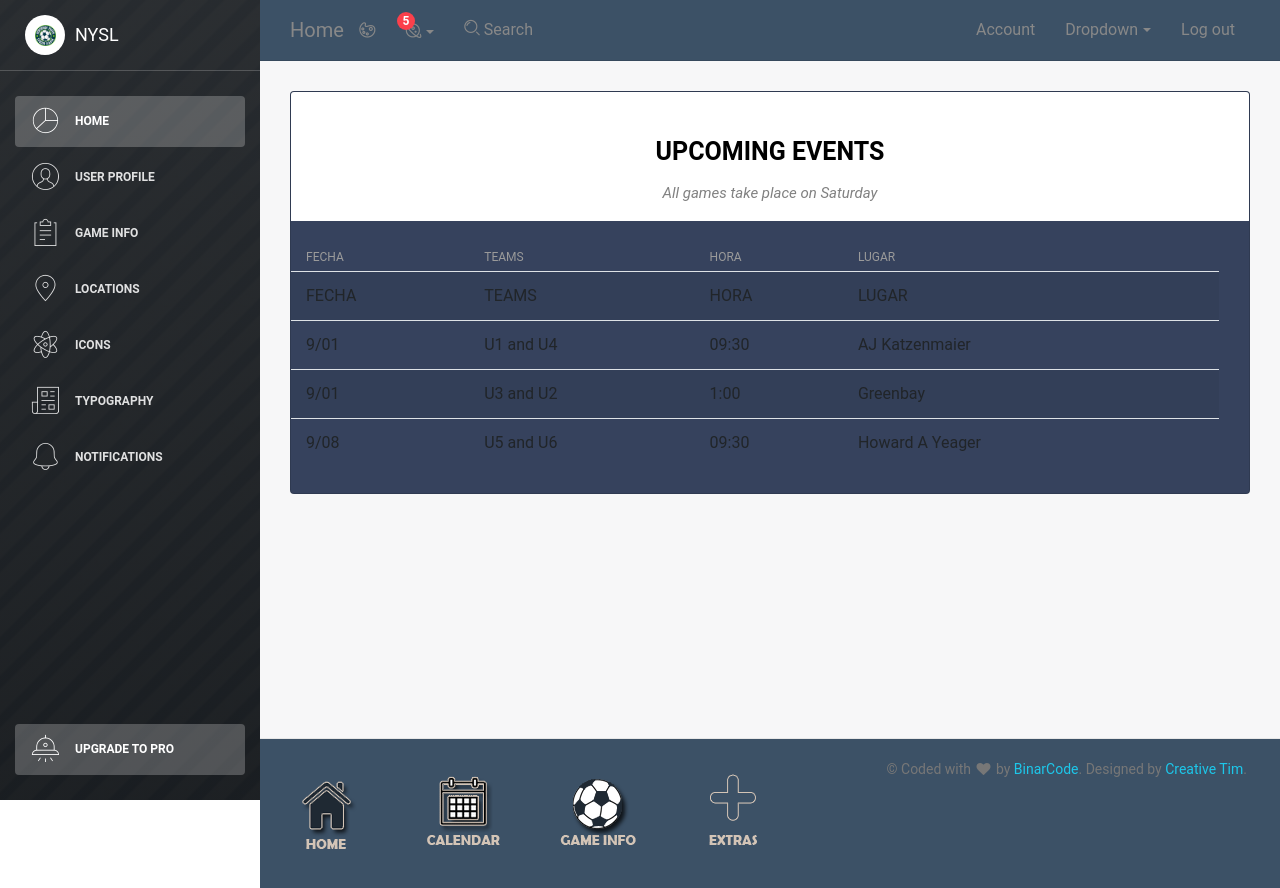
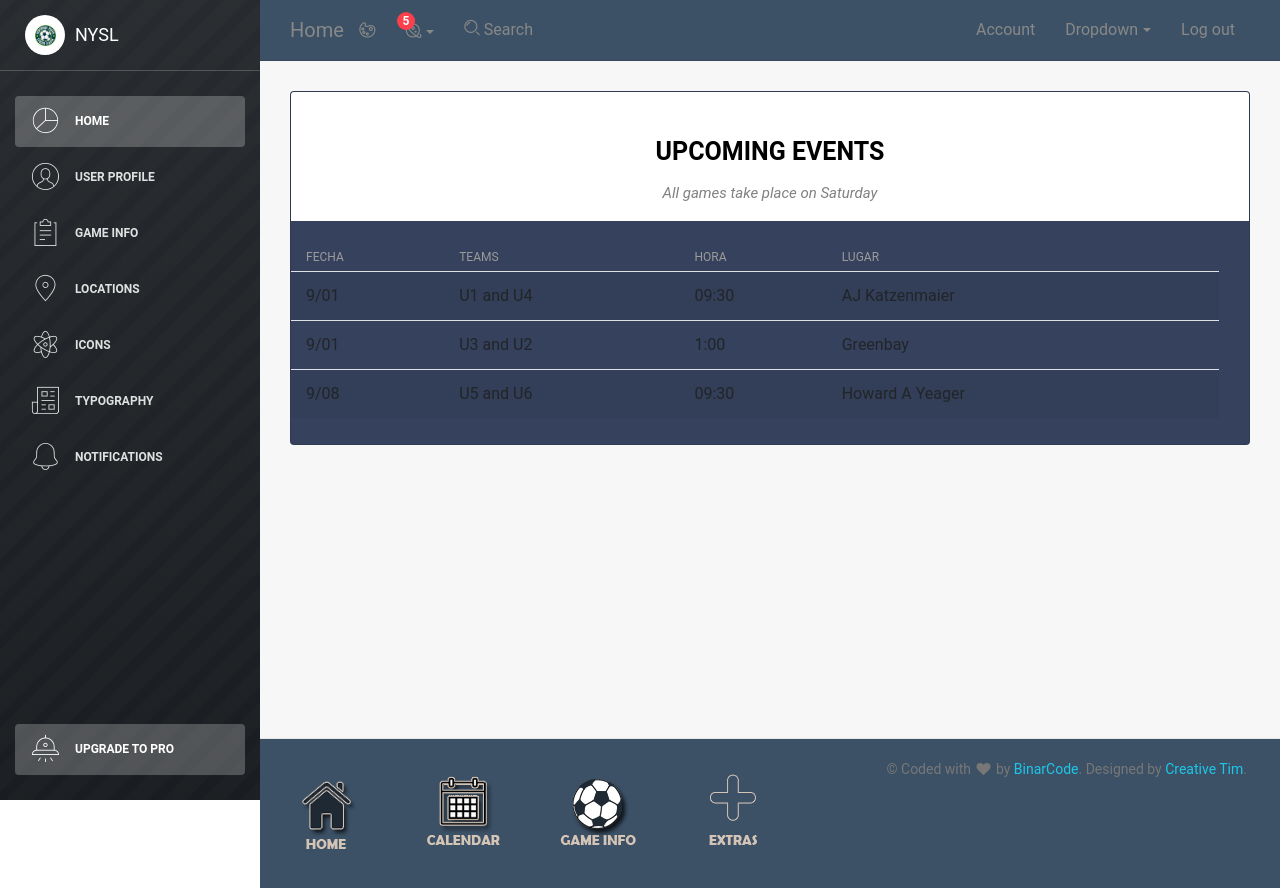
Before and after one commit to zolemello/MobileWebDevelopment, a Vue app: page /#/admin/home in a window 1280 px wide. Built offline with nearby package versions, Linux system fonts and the light colour scheme; what v-tooltip would draw is missing.

Commit message:
actualizaciones menores de colores

```diff
--- a/src/pages/Home.vue
+++ b/src/pages/Home.vue
@@ -27,19 +27,15 @@
   import Card from 'src/components/Cards/Card.vue'
   const tableColumns = ['FECHA', 'TEAMS', 'HORA', 'LUGAR']
   const  tableData=[
-          {
-            fecha: "FECHA",
-            teams: "TEAMS",
-            hora: "HORA",
-           lugar: "LUGAR"
 
-          },
           {
             fecha: "9/01",
             teams: "U1 and U4",
             hora: "09:30",
             lugar: "AJ Katzenmaier"
-          },{
+          },
+
+          {
             fecha: "9/01",
             teams: "U3 and U2",
             hora: "1:00",
```
Also changed, not shown: 1 other file (tests, documents, lock files or other folders).
